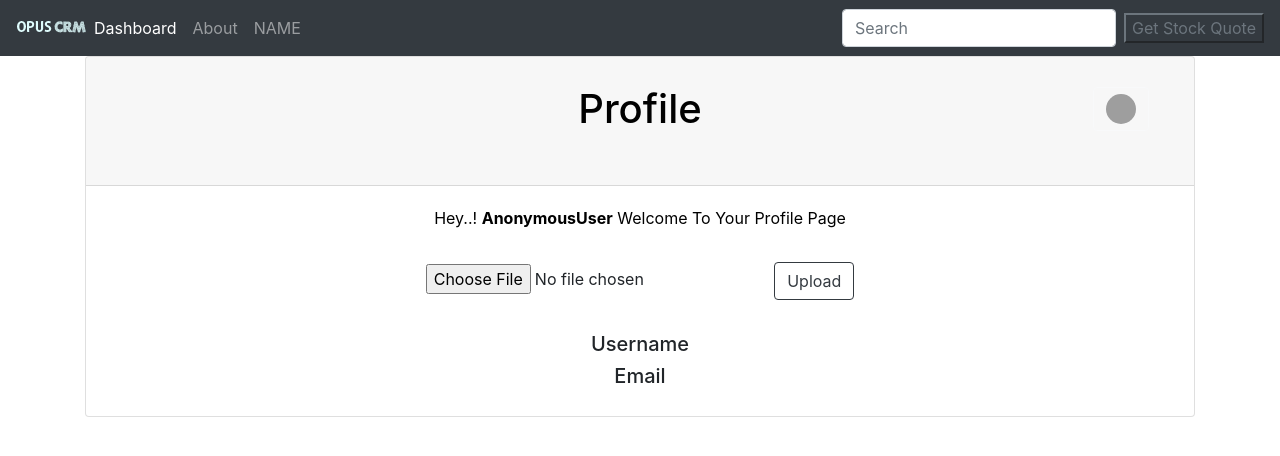
After one commit to HridoyAlam/stock, a Django app: page /profile.html in a window 1280 px wide. The commit adds this page. Shown: the top 456 px of the page. Run offline with Django 3.2, Linux system fonts and the light colour scheme; parts of the project's set-up code (start-up, migrations or seed data) failed here and were passed over; some libraries are stand-ins or nearby versions; grey boxes are pictures that could not be loaded.

Commit message:
add new page

```diff
--- /dev/null
+++ b/stocks/app/forms.py
@@ -0,0 +1,5 @@
+from socket import fromshare
+from django import forms
+
+class NameForm(forms.Form):
+    your_name = forms.CharField(label = 'Your name', max_length=100)
--- a/stocks/app/templates/navbar.html
+++ b/stocks/app/templates/navbar.html
@@ -15,6 +15,10 @@
           <a class="nav-link" href="{% url 'about' %}">About</a>
         </li>
 
+        <li class="nav-item">
+          <a class="nav-link" href="{% url 'name' %}">NAME</a>
+        </li>
+
       </ul>
       <form action="{% url 'home' %}"  class="form-inline my-2 my-lg-0" method="POST">
         {% csrf_token %}
--- /dev/null
+++ b/stocks/app/templates/profile.html
@@ -0,0 +1,34 @@
+{% extends 'base.html' %}
+{% block content %}
+
+<div id = "facebook"class="container">
+    <div class="card" style="text-align: center">
+        <div class="card-header">
+            <h1 class="text-center my-3" style="color:black;">Profile</h1>
+            <a class="btn btn-outline-light" style="margin-left: 90%; margin-top: -107px;" href="/" role="button"><img src="https://teq.fra1.cdn.digitaloceanspaces.com/er_map/assets/close-icon.1b11abc1.png" class="rounded-circle" style="height: 30px; width: 30px;"></a>
+        </div>
+        <div class="card-body">
+            <p style="color:black;">Hey..! <b>{{request.user}}</b> Welcome To Your Profile Page</p>
+            <div class="mb-3">
+                <div>
+                    <!-- <img src="{{ my_profile.profile_img.url }}" class="rounded-circle" style="border:2px solid black" width="250"> -->
+                </div>
+                <form enctype="multipart/form-data" method="post">
+                    {% csrf_token %}
+                    <input type="file" name="user_img">
+                    <button class="btn btn-outline-dark my-3" type="submit">Upload</button>
+                </form>
+            </div>
+            <div>
+                <!-- <h5 style="color:black;">Username: {{request.user}}</h5>
+                <h5 style="color:black;">Email: {{request.user.email}}</h5> -->
+                <h5>Username</h5>
+                <h5>Email</h5>
+            </div>
+        </div>
+
+
+    </div>
+</div>
+
+{% endblock %}
--- a/stocks/app/urls.py
+++ b/stocks/app/urls.py
@@ -5,4 +5,9 @@ urlpatterns = [
     path('', views.home, name= "home"),
     path('about.html', views.about, name="about"),
     path('test.html', views.test, name='test'),
+    path('d_page1.html', views.page1, name='page1'),
+    path('d_page2.html', views.page2, name='page2'),
+    path('name.html', views.get_name, name='name'),
+    path('profile.html', views.profile, name='profile'),
+
 ]
--- a/stocks/app/views.py
+++ b/stocks/app/views.py
@@ -1,5 +1,8 @@
 from django.shortcuts import render
-
+from django.http import HttpResponse
+from django.http import HttpResponseRedirect
+import requests
+from .forms import NameForm
 
 # Create your views here.
 def home(request):
@@ -19,6 +22,29 @@ def about(request):
 def test(request):
     return render(request, "test.html", {})
 
+def page1(request):
+    return render(request, "d_page1.html", {})
+
+def page2(request):
+    results = request.GET['model']
+    print(results)
+    return render(request, "d_page2.html", {'model': results})
+
+def get_name(request):
+    if request.method == "POST":
+        form = NameForm(request.POST)
+        if form.is_valid():
+            return HttpResponseRedirect("name")
+    else:
+        form = NameForm()
+    context = {
+        'form_key': form
+    }
+    return render(request, 'name.html', context)
+
+
+def profile(request):
+    return render(request, "profile.html", {})
 
 # pk_0f23852bc2214eecb55dea7c1ffb8cba
 # aapl
--- a/stocks/stocks/settings.py
+++ b/stocks/stocks/settings.py
@@ -55,7 +55,7 @@ ROOT_URLCONF = 'stocks.urls'
 TEMPLATES = [
     {
         'BACKEND': 'django.template.backends.django.DjangoTemplates',
-        'DIRS': [],
+        'DIRS': [os.path.join(BASE_DIR, 'templates')],
         'APP_DIRS': True,
         'OPTIONS': {
             'context_processors': [
```
Also changed, not shown: stocks/app/templates/d_page1.html (added, +20 -0 lines), stocks/app/templates/d_page2.html (added, +7 -0 lines), stocks/app/templates/name.html (added, +10 -0 lines), stocks/db.sqlite3.
